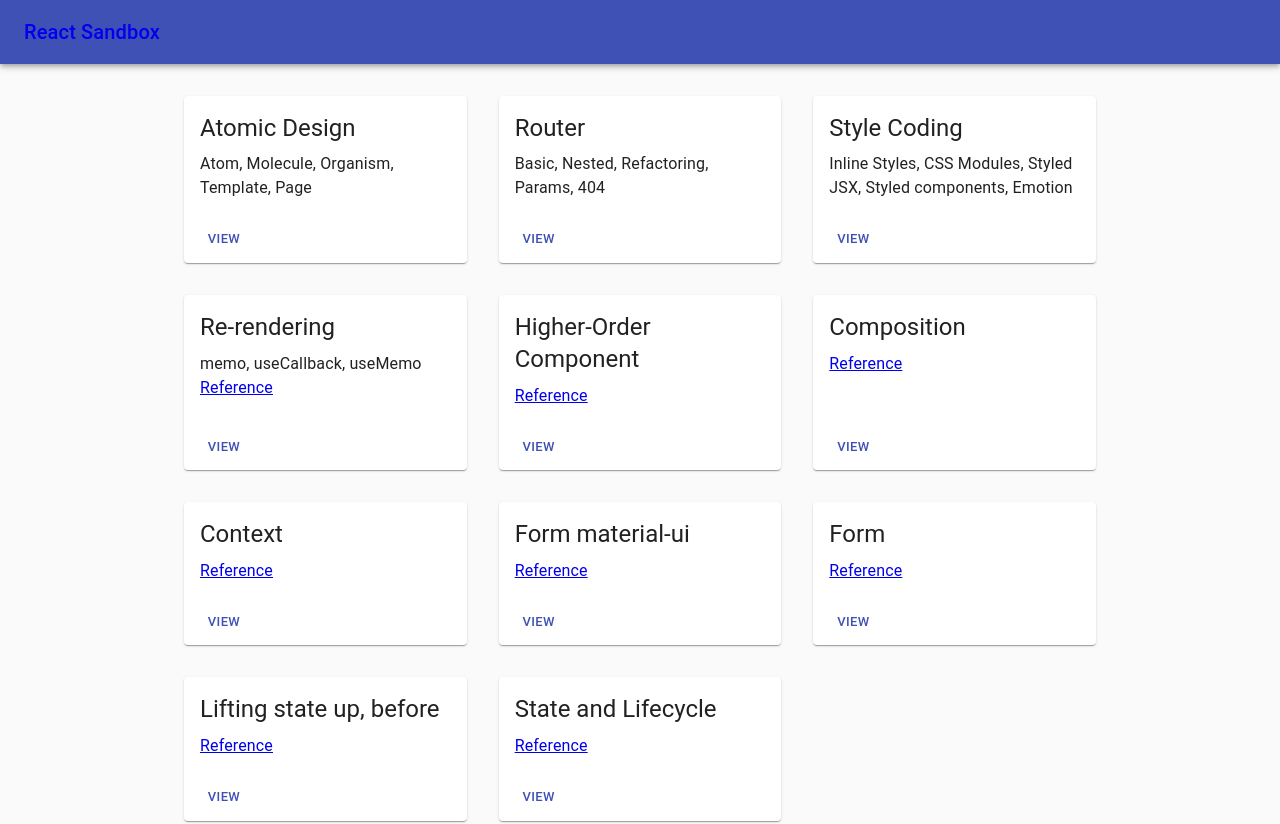
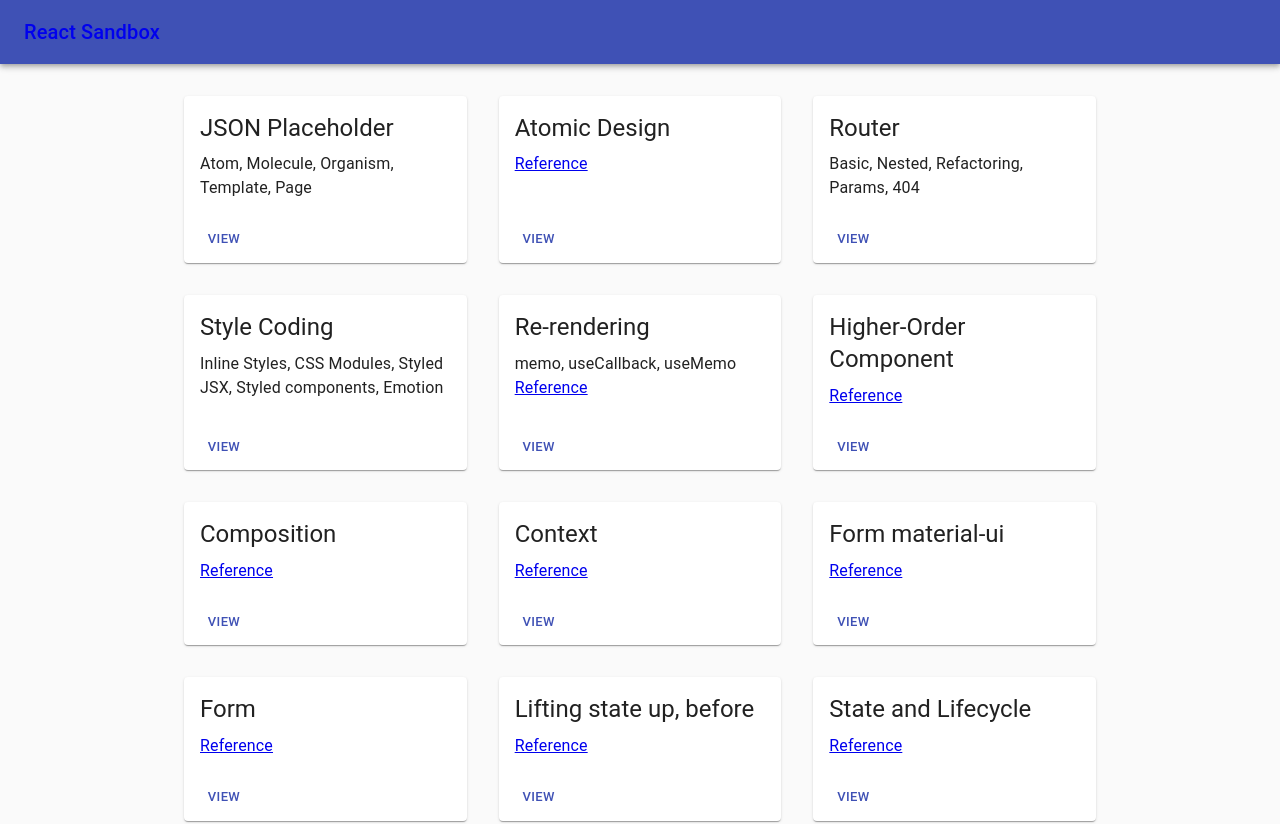
Before and after one commit to tayutaedomo/react-sandbox, a React (Create React App) app: page / in a window 1280 px wide. Shown: the top 824 px of the page. Built offline with nearby package versions, Linux system fonts and the light colour scheme.

Commit message:
add: JsonPlaceholder component

```diff
--- a/src/components/home/Home.jsx
+++ b/src/components/home/Home.jsx
@@ -148,8 +148,21 @@ const cards = [
   },
   {
     headline: 'Atomic Design',
+    content: (
+      <a
+        href="https://jsonplaceholder.typicode.com/"
+        target="_blank"
+        rel="noopener noreferrer"
+      >
+        Reference
+      </a>
+    ),
+    to: '/atomic_design',
+  },
+  {
+    headline: 'JSON Placeholder',
     content: 'Atom, Molecule, Organism, Template, Page',
-    to: '/atomic_design',
+    to: '/jsonplaceholder',
   },
 ];
 
--- /dev/null
+++ b/src/components/json_placeholder/JsonPlaceholder.jsx
@@ -0,0 +1,7 @@
+import React from 'react';
+
+const JsonPlaceholder = () => {
+  return <div>JSONPlaceholder</div>;
+};
+
+export default JsonPlaceholder;
--- a/src/router/Router.jsx
+++ b/src/router/Router.jsx
@@ -20,6 +20,7 @@ import AtomicDesignDefaultLayout from '../components/atomic_design/templates/Def
 import AtomicDesignHeaderOnly from '../components/atomic_design/templates/HeaderOnly';
 import AtomicDesignTop from '../components/atomic_design/pages/Top';
 import AtomicDesignUsers from '../components/atomic_design/pages/Users';
+import JsonPlaceholder from '../components/json_placeholder/JsonPlaceholder';
 
 const Router = () => {
   return (
@@ -117,6 +118,11 @@ const Router = () => {
             </Switch>
           )}
         />
+        <Route path="/jsonplaceholder">
+          <DefaultLayout>
+            <JsonPlaceholder />
+          </DefaultLayout>
+        </Route>
       </Switch>
     </BrowserRouter>
   );
```
